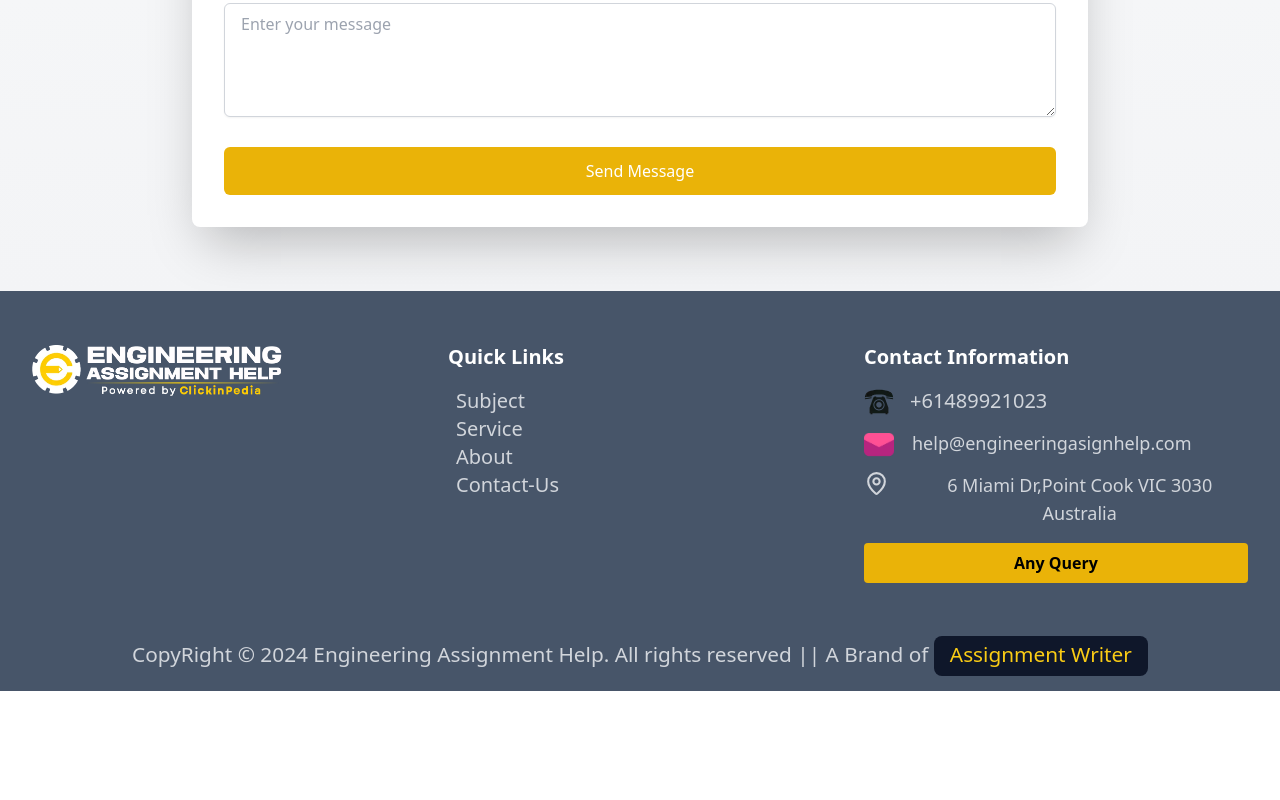
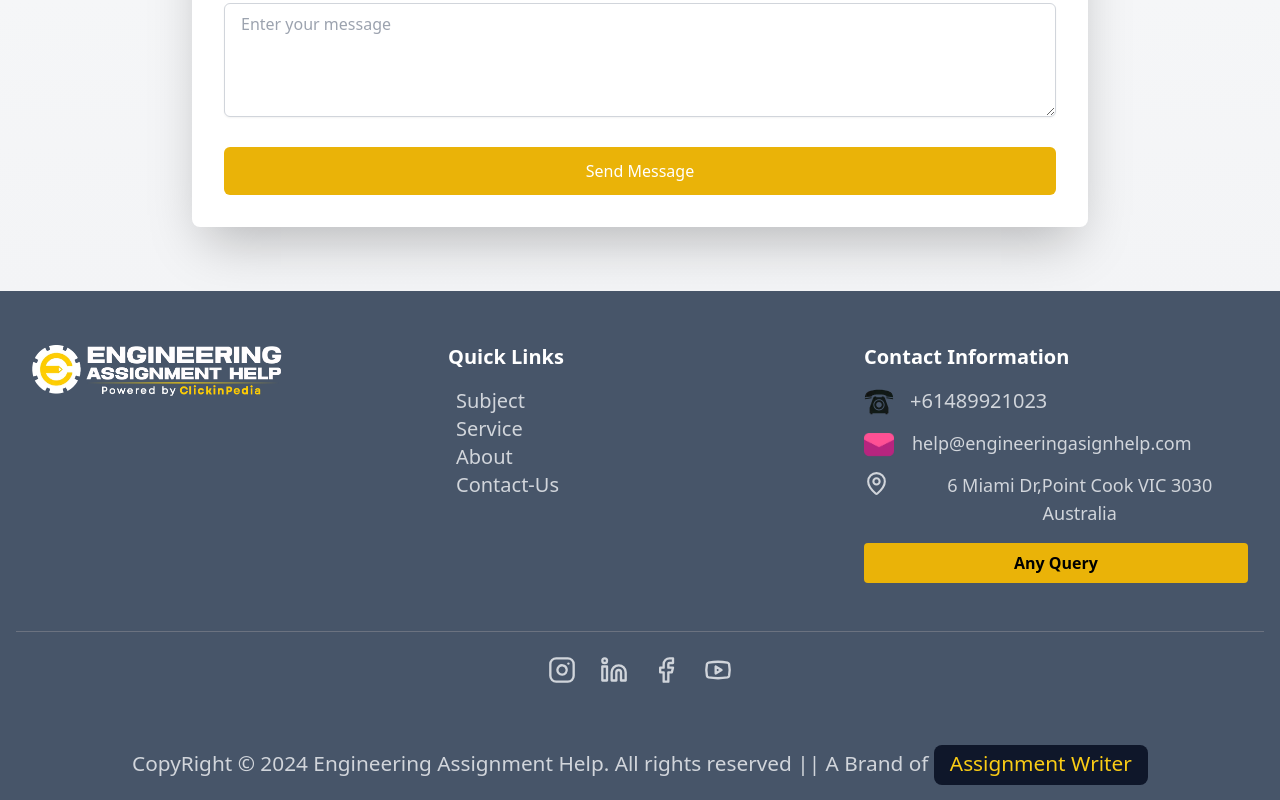
Before and after one commit to satendrasahani270/engineeringassignmenthelp.com, a React (Vite) app: page /contact in a window 1280 px wide. Shown: the part 653-1453 px from the top of the page. Before the commit the page ends 1344 px from the top, so only its background shows below. Built offline with nearby package versions, Linux system fonts and the light colour scheme.

Commit message:
added socials in footer

```diff
--- a/src/components/Footer.jsx
+++ b/src/components/Footer.jsx
@@ -1,5 +1,5 @@
 import React from "react";
-import { MapPin } from "lucide-react";
+import { MapPin, Instagram, Linkedin, Facebook, Youtube } from "lucide-react";
 import { Link } from "react-scroll";
 
 const Footer = () => {
@@ -34,7 +34,9 @@ const Footer = () => {
                 <Link
                   to="service"
                   smooth={true}
-                duration={300} className="hover:text-yellow-500 cursor-pointer">
+                  duration={300}
+                  className="hover:text-yellow-500 cursor-pointer"
+                >
                   Service
                 </Link>
               </li>
@@ -43,7 +45,8 @@ const Footer = () => {
                   to="about"
                   smooth={true}
                   duration={300}
-                className="hover:text-yellow-500 cursor-pointer">
+                  className="hover:text-yellow-500 cursor-pointer"
+                >
                   About
                 </Link>
               </li>
@@ -51,8 +54,9 @@ const Footer = () => {
                 <Link
                   to="contact"
                   smooth={true}
-                 duration={300} className="hover:text-yellow-500 cursor-pointer">
-
+                  duration={300}
+                  className="hover:text-yellow-500 cursor-pointer"
+                >
                   Contact-Us
                 </Link>
               </li>
@@ -107,6 +111,58 @@ const Footer = () => {
           </div>
         </div>
 
+        {/* Social Media Icons */}
+        <div className="flex justify-center items-center gap-6 py-6 border-t border-gray-500 mt-8">
+          <a
+            href="https://www.instagram.com/clickinpedia.io"
+            target="_blank"
+            rel="noopener noreferrer"
+            className="hover:text-yellow-500 transition-colors duration-300"
+          >
+            <Instagram
+              size={28}
+              className="hover:scale-110 transition-transform duration-300"
+            />
+            <span className="sr-only">Instagram</span>
+          </a>
+          <a
+            href="https://www.linkedin.com/company/clickinpediaio"
+            target="_blank"
+            rel="noopener noreferrer"
+            className="hover:text-yellow-500 transition-colors duration-300"
+          >
+            <Linkedin
+              size={28}
+              className="hover:scale-110 transition-transform duration-300"
+            />
+            <span className="sr-only">LinkedIn</span>
+          </a>
+          <a
+            href="https://www.facebook.com/247Asignmenthelp"
+            target="_blank"
+            rel="noopener noreferrer"
+            className="hover:text-yellow-500 transition-colors duration-300"
+          >
+            <Facebook
+              size={28}
+              className="hover:scale-110 transition-transform duration-300"
+            />
+            <span className="sr-only">Facebook</span>
+          </a>
+          <a
+            href="https://www.youtube.com/@Clickinpedia._io"
+            target="_blank"
+            rel="noopener noreferrer"
+            className="hover:text-yellow-500 transition-colors duration-300"
+          >
+            <Youtube
+              size={28}
+              className="hover:scale-110 transition-transform duration-300"
+            />
+            <span className="sr-only">YouTube</span>
+          </a>
+        </div>
+
         <div className="mt-5 pt-2 text-center">
           <p className="m-0 p-3 text-[1.3rem]">
             CopyRight &copy; 2024 Engineering Assignment Help. All rights
```
Lines whose indentation alone changed are shown as unchanged.
